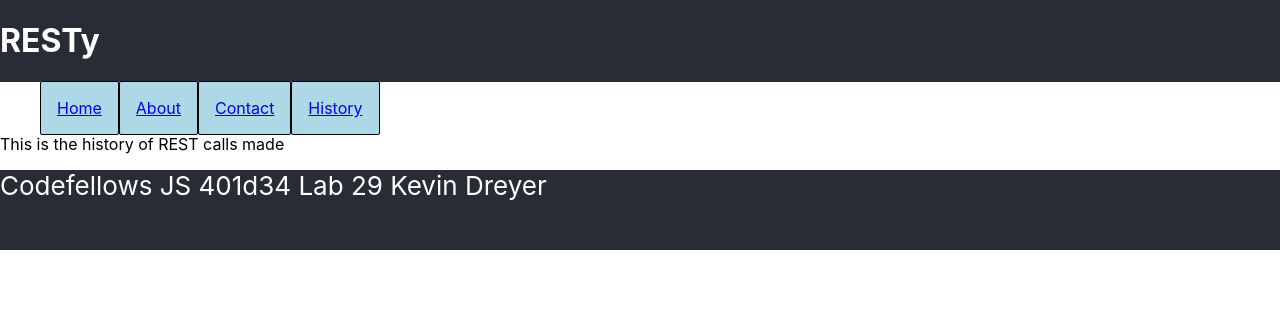
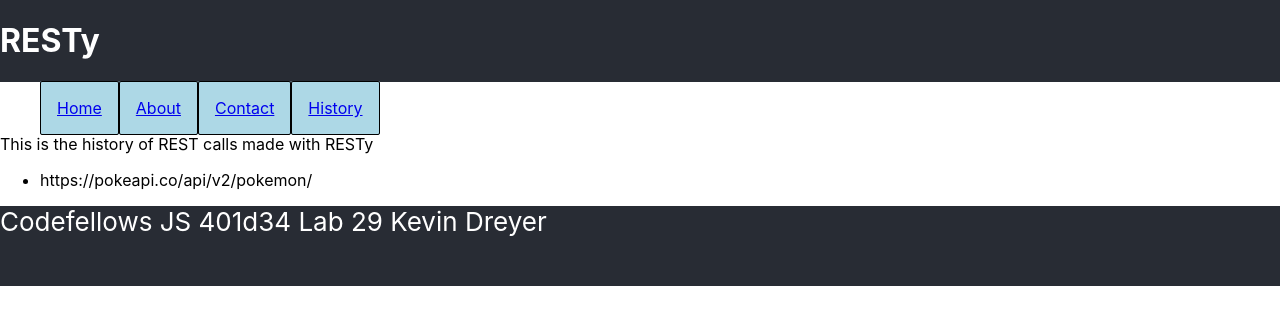
Before and after one commit to kevindreyer-CF401JSd/RESTy_2, a React (Create React App) app: page /history in a window 1280 px wide. Shown: the top 324 px of the page. Built offline with nearby package versions, Linux system fonts and the light colour scheme.

Commit message:
history comes from Router to History link

```diff
--- a/src/App.css
+++ b/src/App.css
@@ -10,12 +10,10 @@
   height: 12vmin;
   pointer-events: none;
   position: absolute;
-  /* margin-top: 10em; */
   right: 50%;
   top: 25%;
   margin-left: auto;
   margin-right: auto;
-  /* clear: left; */
 }
 
 @media (prefers-reduced-motion: no-preference) {
@@ -33,6 +31,10 @@
   justify-content: left;
   font-size: calc(8px + 1vmin);
   color: white;
+}
+
+.Navbar {
+  justify-content: center;
 }
 
 .URLform {
--- a/src/App.js
+++ b/src/App.js
@@ -2,38 +2,42 @@ import React from 'react';
 import './App.css';
 import logo from './24278.svg';
 
-// import Header from './components/Header/header'
 import Interface from './components/Interface/interface'
 
 class App extends React.Component {
-  constructor () {
-    super()
+  constructor (props) {
+    super(props)
+    // this.handleHistoryChange = this.handleHistoryChange.bind(this)
     this.state = {
       apiurl: '',
       restMethod: 'GET',
       results: '',
-      selectGET: true,
+      selectGET: false,
       selectPOST: true,
       selectPUT: true,
       selectDELETE: true,
       loading: false,
+      history: [],
     }
   }
+
+  // handleHistoryChange(h) {
+  //   this.props.onHistoryChange(h.target.value)
+  // }
 
   handleError = err => {
     console.error('handleError',err)
     return new Response(JSON.stringify({
       code: 400,
       ok: false,
-      message: 'Something went wrong'
+      message: 'Something went wrong',
+      url: this.state.apiurl
     }))
   }
 
   handleLoading = stat => {
-    let timer = `${Date.now()} status of fetch ${stat}`
-    console.log(timer)
     this.setState({
-      results: 'RESTy is waiting for response from REST api',
+      results: `RESTy is waiting for response from REST api: ${this.state.apiurl}`,
       loading: stat,
     })
   }
@@ -50,8 +54,9 @@ class App extends React.Component {
           results: `Error: ${response.status.toString()}`,
         })
       } else {
+        this.state.history.push(this.state.apiurl);
         const data = await response.json();
-        // console.log('---- data',data);
+        console.log('---- history',this.state.history);
         this.setState({
           results: JSON.stringify(data),
         })
--- a/src/components/Contact/index.js
+++ b/src/components/Contact/index.js
@@ -1,5 +1,4 @@
 import React from 'react'
-import { Link } from 'react-router-dom'
 
 const Contact = () => {
   return (
--- a/src/components/History/index.js
+++ b/src/components/History/index.js
@@ -1,11 +1,23 @@
 import React from 'react'
+// import App from '../../App'
 
-const History = () => {
+const History = ({content}) => {
+  console.log('----content history----',content)
   return (
     <div className="History">
-      <p>This is the history of REST calls made</p>
+      <p>This is the history of REST calls made with RESTy</p>
+      <ul>
+      {content.map(call => {
+        return (
+          <li>
+            { call }
+          </li>
+        )
+      })}
+    </ul>
     </div>
   )
 }
 
+
 export default History
--- a/src/components/Router/index.js
+++ b/src/components/Router/index.js
@@ -7,14 +7,27 @@ import Navbar from '../Navbar/navbar'
 import History from '../History'
 import App from '../../App'
 
-const Router = () => {
+class Router extends React.Component {
+  constructor(props) {
+    super(props)
+    // this.handleAppHistory = this.handleAppHistory.bind(this);
+    // this.handleHistoryHistory = this.handleHistoryHistory.bind(this);
+    this.state = { history: ['https://pokeapi.co/api/v2/pokemon/'] };
+  }
+
+  // handleAppHistory(history) {
+  //   this.setState({ history });
+  // }
+
+  render () {
+    const history = this.state.history
     return (
       <BrowserRouter>
         <Header />
         <Navbar />
         <Switch>
           <Route path="/history">
-          <History />
+            <History content={history}/>
           </Route>
           <Route path="/about">
             <About />
@@ -32,5 +45,7 @@ const Router = () => {
       </BrowserRouter>
     )
   }
+}
+
 
 export default Router
```
Also changed, not shown: 1 other file (tests, documents, lock files or other folders). Lines whose indentation alone changed are shown as unchanged.
